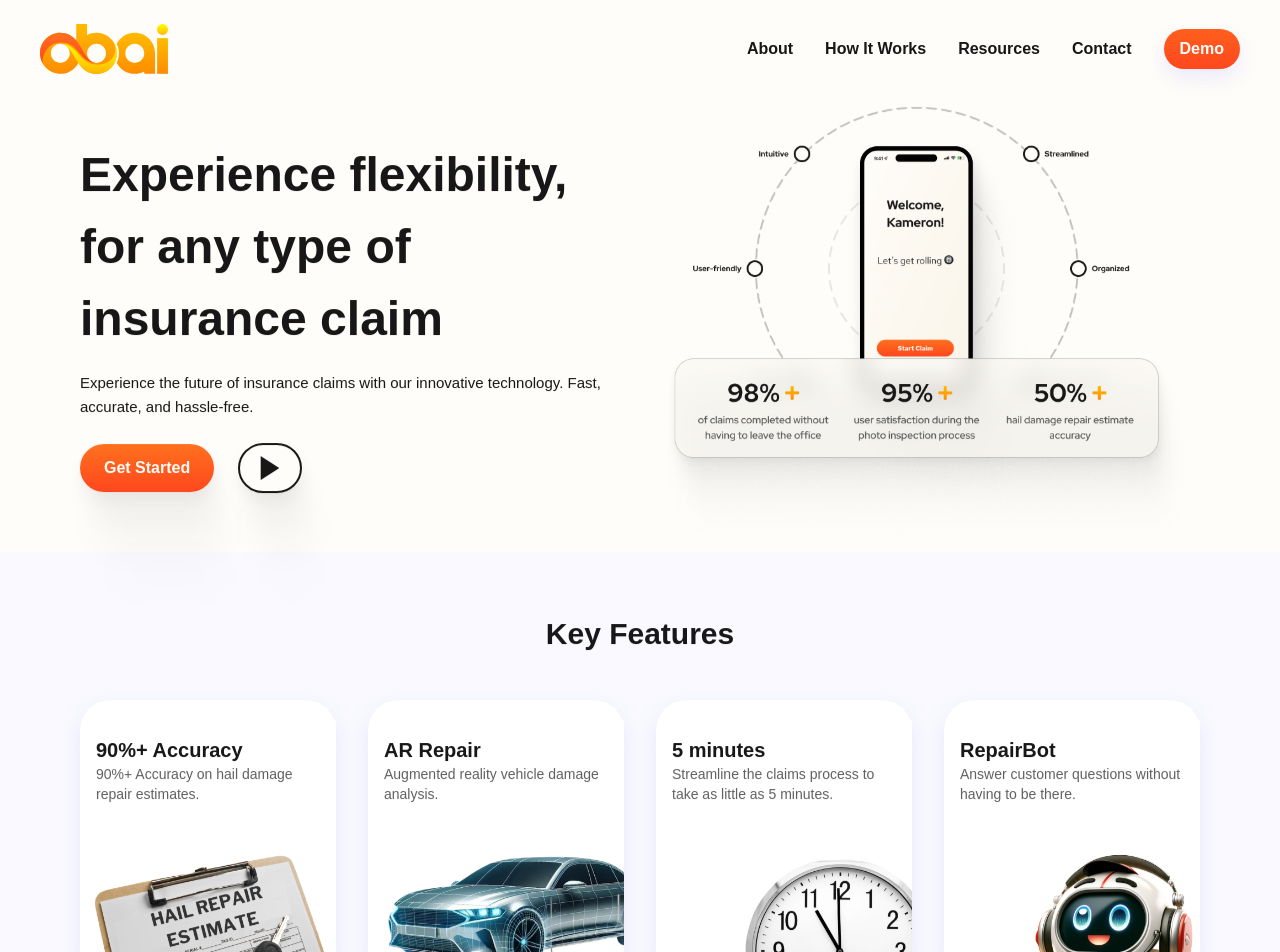
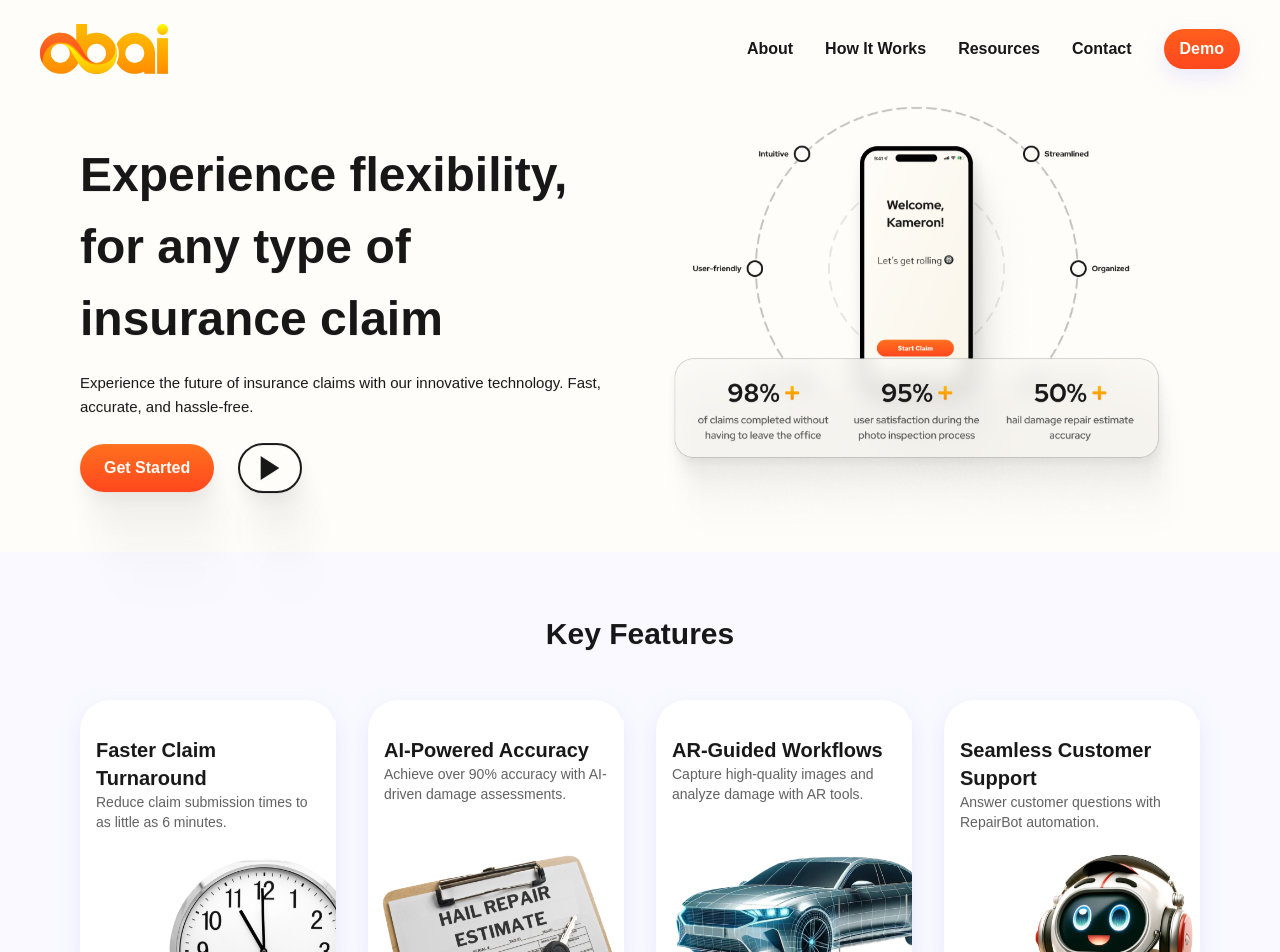
Before and after one commit to DevTaiwo18/OBAI-WEBSITE, a React (Vite) app: page / in a window 1280 px wide. Shown: the top 952 px of the page. Built offline with nearby package versions, Linux system fonts and the light colour scheme.

Commit message:
updated key feature to match sales sheet

```diff
--- a/src/Component/Home_Page/KeyFeatures.jsx
+++ b/src/Component/Home_Page/KeyFeatures.jsx
@@ -1,4 +1,3 @@
-import React from 'react';
 import { motion } from 'framer-motion';
 import accuracyImage from '../../assets/Accuracy.png';
 import arRepairImage from '../../assets/AR repair.png';
@@ -7,23 +6,23 @@ import repairBotImage from '../../assets/RepairBot.png';
 
 const features = [
   {
-    title: '90%+ Accuracy',
-    description: '90%+ Accuracy on hail damage repair estimates.',
+    title: 'Faster Claim Turnaround',
+    description: 'Reduce claim submission times to as little as 6 minutes.',
+    image: fiveMinutesImage
+  },
+  {
+    title: 'AI-Powered Accuracy',
+    description: 'Achieve over 90% accuracy with AI-driven damage assessments.',
     image: accuracyImage
   },
   {
-    title: 'AR Repair',
-    description: 'Augmented reality vehicle damage analysis.',
+    title: 'AR-Guided Workflows',
+    description: 'Capture high-quality images and analyze damage with AR tools.',
     image: arRepairImage
   },
   {
-    title: '5 minutes',
-    description: 'Streamline the claims process to take as little as 5 minutes.',
-    image: fiveMinutesImage
-  },
-  {
-    title: 'RepairBot',
-    description: 'Answer customer questions without having to be there.',
+    title: 'Seamless Customer Support',
+    description: 'Answer customer questions with RepairBot automation.',
     image: repairBotImage
   }
 ];
```
